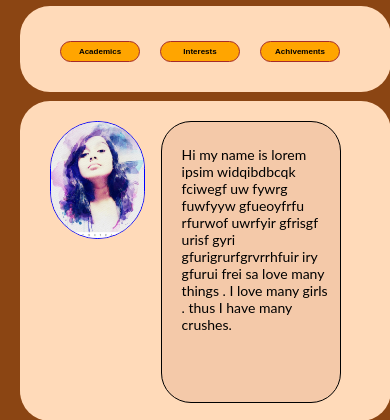
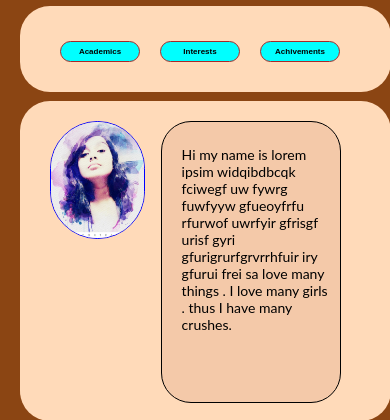
Before and after one commit to tjoyd/tjoyd.github.io, a PHP site: page /home.html in a window 390 px wide. Shown: the part 114-534 px from the top of the page. Run offline with PHP 8.4, Linux system fonts and the light colour scheme.

Commit message:
Update home.css

```diff
--- a/Try/home.css
+++ b/Try/home.css
@@ -208,6 +208,7 @@ li {
 	button {
 		width: 80px;
 		font-size:8px;
+		background-color:aqua;
 	}
 	button:hover {
 		width:80px;
```
